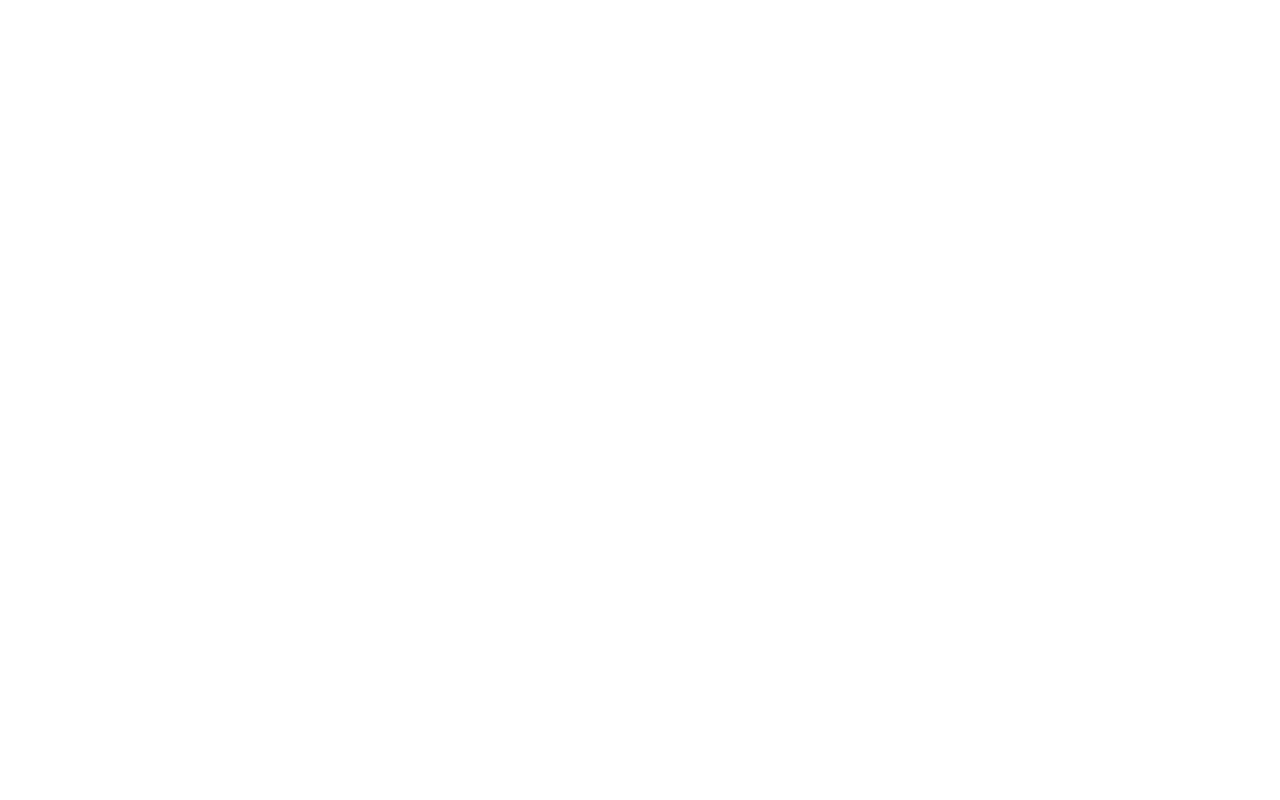
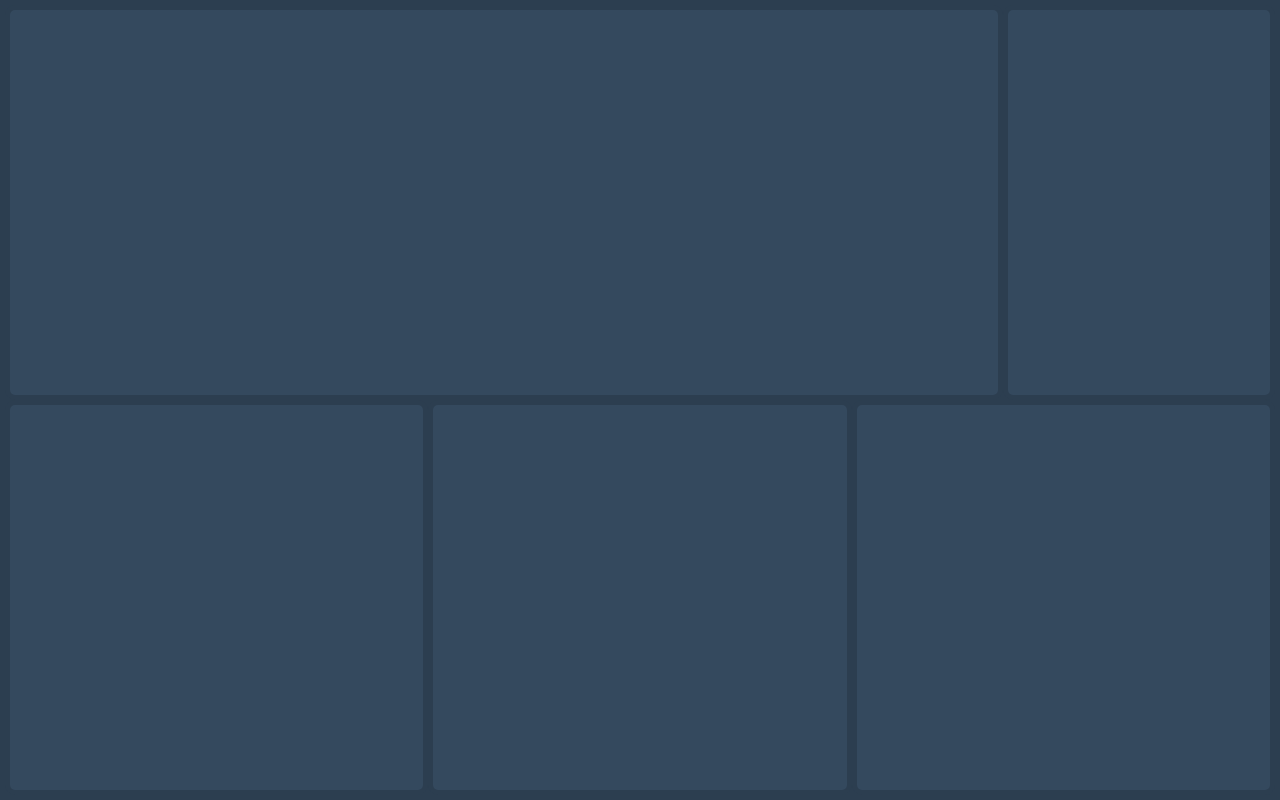
Before and after one commit to psyked/ProjectStats, a website: page serve/dashboard.html in a window 1280 px wide. Drawn offline with Linux system fonts and the light colour scheme.

Commit message:
Update styles to even spacing and add corner radius

```diff
--- a/serve/dashboard.html
+++ b/serve/dashboard.html
@@ -3,8 +3,61 @@
 <head lang="en">
     <meta charset="UTF-8">
     <title></title>
+    <style>
+        html, body {
+            background: #2c3e50;
+            height: calc(100% - 5px);
+            margin: 0;
+            padding: 2.5px;
+        }
+
+        main {
+            height: 100%;
+            display: flex;
+            flex-direction: column;
+            flex-wrap: nowrap;
+            justify-content: flex-start;
+            align-content: stretch;
+            align-items: flex-start;
+        }
+
+        .timelines, .details {
+            width: 100%;
+            display: flex;
+            flex-direction: row;
+            flex-wrap: nowrap;
+            justify-content: flex-start;
+            align-content: stretch;
+            align-items: stretch;
+            flex: 1 1 auto;
+        }
+
+        .graph, .list {
+            background: #34495e;
+            order: 0;
+            flex: 1 1 auto;
+            align-self: auto;
+            padding: 10px;
+            border: 5px solid #2c3e50;
+            border-radius: 10px;
+        }
+
+        .date {
+            flex: 4 0 auto;
+        }
+    </style>
 </head>
 <body>
-
+<main class="container">
+    <div class="timelines">
+        <div class="graph date"></div>
+        <div class="graph time"></div>
+    </div>
+    <div class="details">
+        <div class="list user"></div>
+        <div class="list commit"></div>
+        <div class="list project"></div>
+    </div>
+</main>
 </body>
 </html>
```
